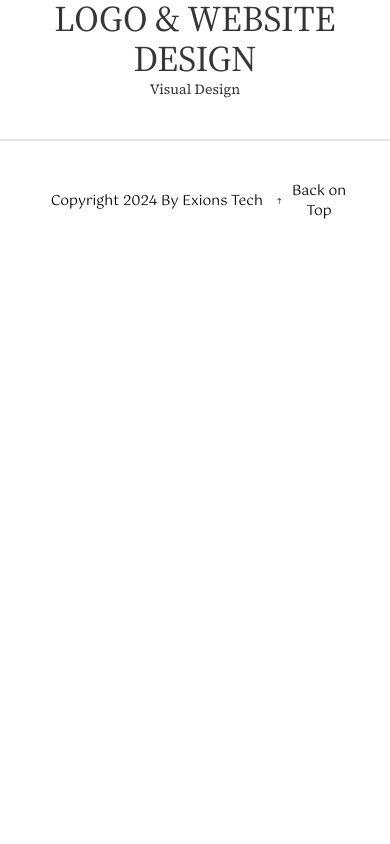
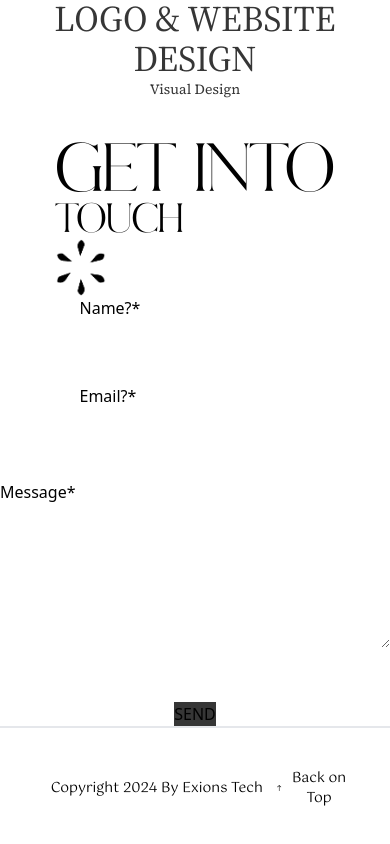
Before and after one commit to exionstech/client-portfolio, a Next.js app: page / in a window 390 px wide. Shown: the part 1416-2260 px from the top of the page. Before the commit the page ends 1677 px from the top, so only its background shows below. Built offline with nearby package versions, Linux system fonts and the light colour scheme.

Commit message:
Refactor ContactUs component for responsiveness and styling consistency

```diff
--- a/src/Components/ContactUs.jsx
+++ b/src/Components/ContactUs.jsx
@@ -3,10 +3,10 @@ import React from "react";
 export default function ContactUs() {
   return (
     <>
-      <div className="p-4 w-[100%] mt-28 mb-14 flex flex-col justify-center items-center ">
-        <div className="font-gallient text-8xl text-right">
+      <div className=" sm:p-4 w-[100%] mt-28 mb-14 flex flex-col justify-center items-center ">
+        <div className="font-gallient text-right text-6xl md:text-7xl lg:text-8xl">
           <div>GET INTO</div>
-          <div className="text-6xl ">
+          <div className="text-4xl md:text-5xl lg:text-6xl ">
             TOUCH
             <img
               className="inline ml-4"
@@ -19,25 +19,27 @@ export default function ContactUs() {
 
         <div>
           <form
-            className="py-5 flex flex-col justify-center items-center gap-12"
+            className=" sm:px-0 py-5 flex flex-col justify-center items-center gap-12"
             action=""
           >
-            <div className="flex gap-24">
-              <div>
+            <div className="flex flex-col gap-10 w-full items-center sm:gap-24 sm:flex-row">
+              <div className="w-[80%]">
                 <h1>Name?*</h1>
-                <input className="bg-transparent border-b-[1px] border-black" type="text"  required />
+                <input className="bg-transparent border-b-[1px] border-black w-full" type="text"  required />
               </div>
-              <div>
+              <div className="w-[80%]">
                 <h1>Email?*</h1>
-                <input type="email" className="bg-transparent border-b-[1px] border-black"  required />
+                <input type="email" className="bg-transparent border-b-[1px] border-black w-full"  required />
               </div>
             </div>
 
-            <div>
+            <div className="mx-12 sm:mx-0">
                 <h1>Message*</h1>
             <textarea
-                className="bg-transparent border-b-[1px] border-black h-40 resize-none"
-                rows={100} cols={60}
+                className="bg-transparent w-full border-b-[1px] border-black  resize-none"
+                rows={6}
+                cols={60}
+
                 required
             ></textarea>
             </div>
--- a/src/pages/_app.js
+++ b/src/pages/_app.js
@@ -3,6 +3,7 @@ import NavBar from "@/Components/NavBar";
 import localFont from 'next/font/local';
 import "@/styles/globals.css";
 import Footer from "@/Components/Footer";
+import ContactUs from "@/Components/ContactUs";
 
 // Define the Gallient font
 const gallientFont = localFont({
@@ -30,6 +31,7 @@ export default function App({ Component, pageProps }) {
       <div className={`${gallientFont.variable} ${gotuFont.variable} ${SourceSerifFont.variable}`}>
         <NavBar />
         <Component {...pageProps} />
+        <ContactUs/>
         <Footer/>
       </div>
     </>
```
